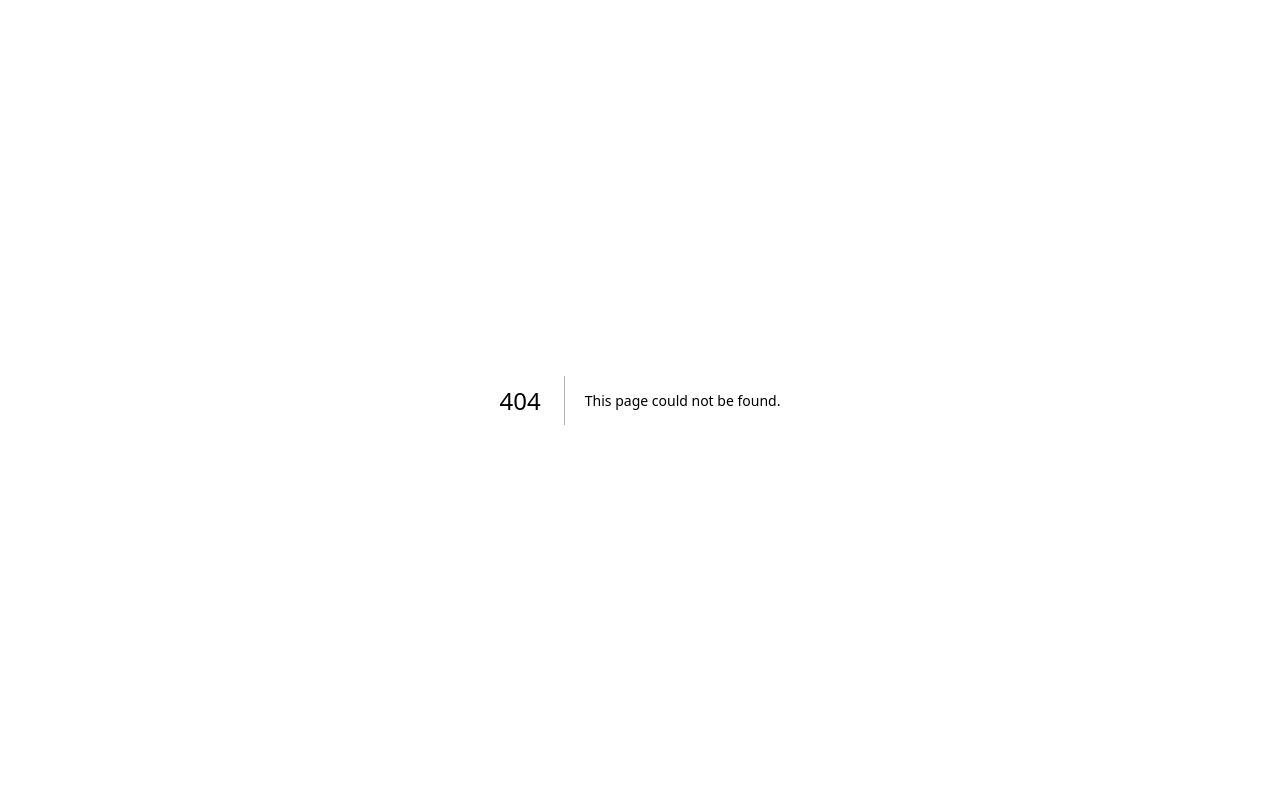
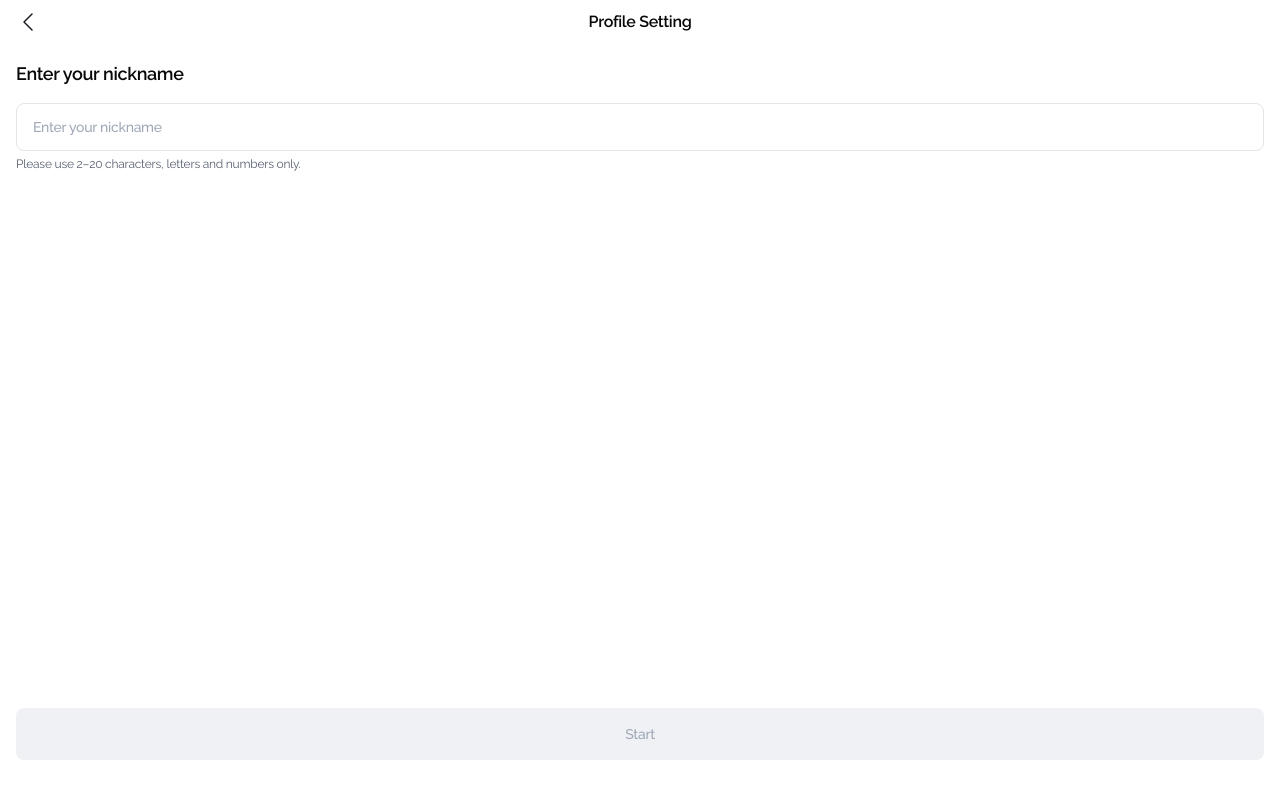
Before and after one commit to ryeongkk/KOMME-FE, a Next.js app: page /login/nickname in a window 1280 px wide. Before the commit this address had no page. Built offline with nearby package versions, Linux system fonts and the light colour scheme.

Commit message:
feat: 닉네임 설정 페이지 퍼블리싱

```diff
--- a/src/app/AGENTS.md
+++ b/src/app/AGENTS.md
@@ -25,7 +25,7 @@ Next.js App Router 루트입니다: 라우트, 루트 레이아웃, 전역 스
 | --------------- | ---------------------------------------------------------------------------------------------------- |
 | `icon-192.png/` | 동적 PNG 아이콘 라우트 — `next/og`를 쓰는 `route.tsx`의 `GET` 핸들러 (`icon-192.png/AGENTS.md` 참고) |
 | `icon-512.png/` | 512×512 버전, 패턴은 동일 (`icon-512.png/AGENTS.md` 참고)                                            |
-| `login/`        | 로그인 플로우 라우트 — `/login`, `/login/terms`. 화면 컴포넌트는 `src/components/login/`에 있고 각 `page.tsx`는 그걸 렌더링만 함 (`components/AGENTS.md` 참고) |
+| `login/`        | 로그인 플로우 라우트 — `/login`, `/login/terms`, `/login/nickname`. 화면 컴포넌트는 `src/components/login/`에 있고 각 `page.tsx`는 그걸 렌더링만 함 (`components/AGENTS.md` 참고) |
 
 ## AI 에이전트를 위한 안내
 
--- /dev/null
+++ b/src/app/login/nickname/page.tsx
@@ -0,0 +1,9 @@
+import { NicknameScreen } from "@/components/login/nickname-screen";
+
+export default function NicknamePage() {
+  return (
+    <main className="flex flex-1 flex-col items-center bg-white px-4 pb-10">
+      <NicknameScreen />
+    </main>
+  );
+}
--- a/src/components/AGENTS.md
+++ b/src/components/AGENTS.md
@@ -12,7 +12,7 @@ App Router 라우트 트리 바깥에서 여러 라우트가 공유하는 React
 | 디렉토리 | 설명 |
 |-----------|---------|
 | `ui/` | 특정 기능에 속하지 않는 범용 재사용 프리미티브 (예: `bottom-sheet.tsx`) |
-| `login/` | 로그인 플로우 화면 전용 컴포넌트 (`login-screen.tsx` = `/login`, `terms-screen.tsx` = `/login/terms`) |
+| `login/` | 로그인 플로우 화면 전용 컴포넌트 (`login-screen.tsx` = `/login`, `terms-screen.tsx` = `/login/terms`, `nickname-screen.tsx` = `/login/nickname`) |
 
 ## 주요 파일
 
@@ -24,6 +24,7 @@ App Router 라우트 트리 바깥에서 여러 라우트가 공유하는 React
 
 ### 이 디렉토리에서 작업할 때
 - 새 화면(라우트)이 생기면 그 화면 전용 컴포넌트는 `login/`처럼 화면 이름을 딴 하위 폴더에 넣으세요. 여러 화면에서 재사용되는 범용 UI 프리미티브(바텀시트, 모달, 버튼 등)만 `ui/`에 넣습니다. 어느 한 화면에서만 쓰는 컴포넌트를 `ui/`에 넣지 마세요 — 두 번째 사용처가 생길 때 옮기세요.
+- `nickname-screen.tsx`의 닉네임 중복 확인은 아직 백엔드 API가 없어 예약어 배열(`RESERVED_NICKNAMES`)로 흉내만 낸 상태입니다 — 실제 중복 확인 엔드포인트가 생기면 그걸로 교체하세요.
 - `icons.tsx`는 화면에 속하지 않는 전역 공유 자산이라 하위 폴더로 옮기지 않고 루트에 유지합니다.
 
 ### 아이콘 다루기
--- /dev/null
+++ b/src/components/login/nickname-screen.tsx
@@ -0,0 +1,112 @@
+"use client";
+
+import { useRouter } from "next/navigation";
+import { useEffect, useState } from "react";
+import { ArrowLeftIcon, CloseIcon, WarningIcon } from "@/components/icons";
+
+const NICKNAME_PATTERN = /^[a-zA-Z0-9]{2,20}$/;
+// ponytail: reserved-word check is a client-side stand-in for the real duplicate-check API,
+// which doesn't exist yet. Swap this out once the backend endpoint is available.
+const RESERVED_NICKNAMES = ["admin"];
+const TOAST_DURATION_MS = 2500;
+
+export function NicknameScreen() {
+  const router = useRouter();
+  const [nickname, setNickname] = useState("");
+  const [isDuplicate, setIsDuplicate] = useState(false);
+  const [showToast, setShowToast] = useState(false);
+
+  const isValidFormat = NICKNAME_PATTERN.test(nickname);
+  const hasFormatError = nickname.length > 0 && !isValidFormat;
+  const canStart = isValidFormat && !isDuplicate;
+
+  useEffect(() => {
+    if (!showToast) return;
+    const timer = setTimeout(() => setShowToast(false), TOAST_DURATION_MS);
+    return () => clearTimeout(timer);
+  }, [showToast]);
+
+  const handleChange = (value: string) => {
+    setNickname(value);
+    setIsDuplicate(false);
+  };
+
+  const handleStart = () => {
+    if (!isValidFormat) return;
+    if (RESERVED_NICKNAMES.includes(nickname.toLowerCase())) {
+      setIsDuplicate(true);
+      setShowToast(true);
+      return;
+    }
+    // TODO: navigate to the sign-up completion screen once that route exists
+  };
+
+  return (
+    <>
+      <div className="flex w-full items-center justify-between py-2.5">
+        <button type="button" aria-label="Back" onClick={() => router.back()} className="text-gray-900">
+          <ArrowLeftIcon className="size-6" />
+        </button>
+        <p className="text-body-sb-16 text-black">Profile Setting</p>
+        <div className="size-6" aria-hidden />
+      </div>
+
+      <div className="mt-4 flex w-full flex-col gap-4">
+        <p className="text-heading-b-18 text-black">Enter your nickname</p>
+
+        <div className="flex w-full flex-col gap-1">
+          <div
+            className={`flex h-12 w-full items-center gap-2.5 rounded-lg border bg-white p-4 ${
+              hasFormatError || isDuplicate ? "border-negative" : "border-gray-200"
+            }`}
+          >
+            <input
+              type="text"
+              value={nickname}
+              onChange={(event) => handleChange(event.target.value)}
+              placeholder="Enter your nickname"
+              className="flex-1 text-body-m-14 text-gray-900 placeholder-gray-400 outline-none"
+            />
+            {nickname.length > 0 && (
+              <button
+                type="button"
+                aria-label="Clear nickname"
+                onClick={() => handleChange("")}
+                className="shrink-0 text-gray-400"
+              >
+                <CloseIcon className="size-4" />
+              </button>
+            )}
+          </div>
+          <p className={`text-caption-r-12 ${hasFormatError || isDuplicate ? "text-negative" : "text-gray-500"}`}>
+            Please use 2–20 characters, letters and numbers only.
+          </p>
+        </div>
+      </div>
+
+      <div className="relative mt-auto w-full">
+        {isDuplicate && (
+          <div
+            className={`absolute bottom-full left-1/2 mb-5 flex -translate-x-1/2 items-center gap-2 whitespace-nowrap rounded-xl bg-gray-700 px-4 py-3 transition-all duration-300 ${
+              showToast ? "translate-y-0 opacity-100" : "translate-y-1 opacity-0"
+            }`}
+          >
+            <WarningIcon className="size-[18px] shrink-0 text-secondary-200" />
+            <p className="text-body-m-14 text-white">This nickname is already in use.</p>
+          </div>
+        )}
+
+        <button
+          type="button"
+          disabled={!canStart}
+          onClick={handleStart}
+          className={`flex h-[52px] w-full items-center justify-center rounded-lg text-body-m-14 ${
+            canStart ? "bg-gray-900 text-white" : "bg-gray-100 text-gray-400"
+          }`}
+        >
+          Start
+        </button>
+      </div>
+    </>
+  );
+}
```
